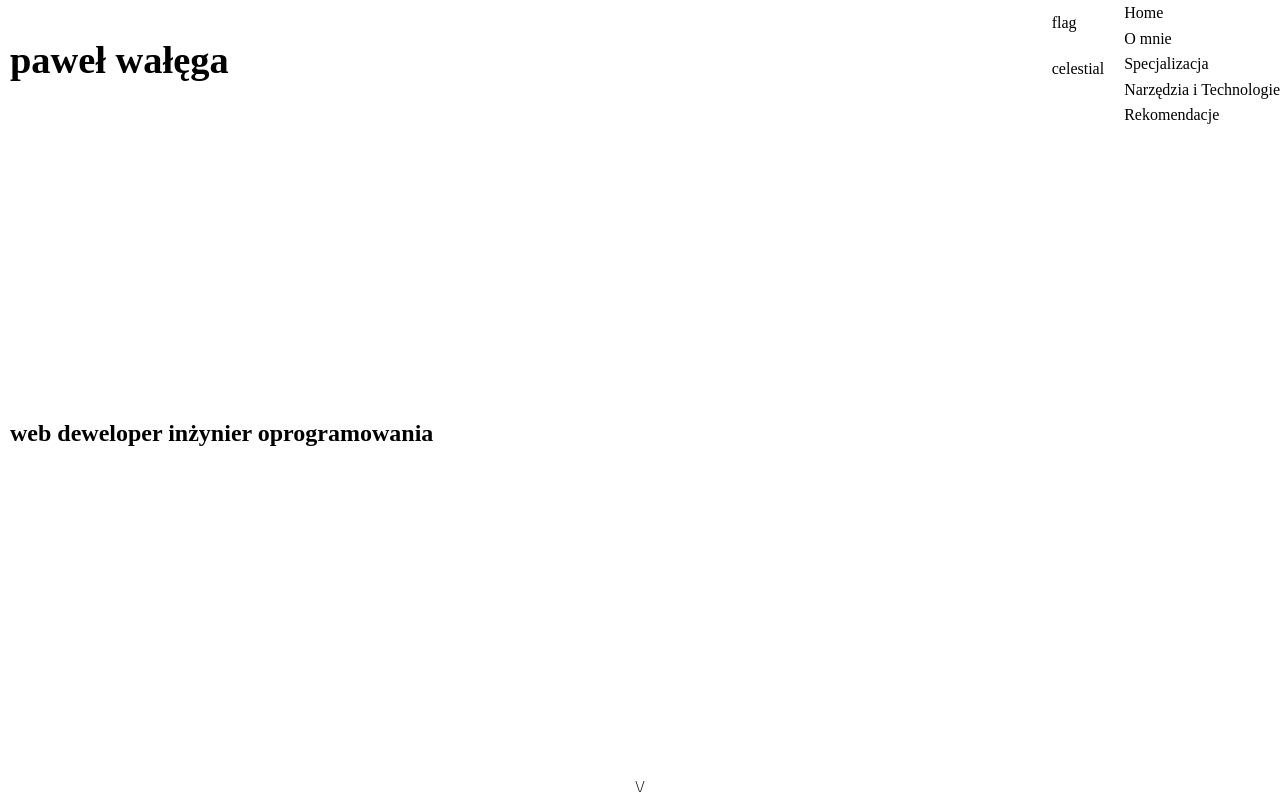
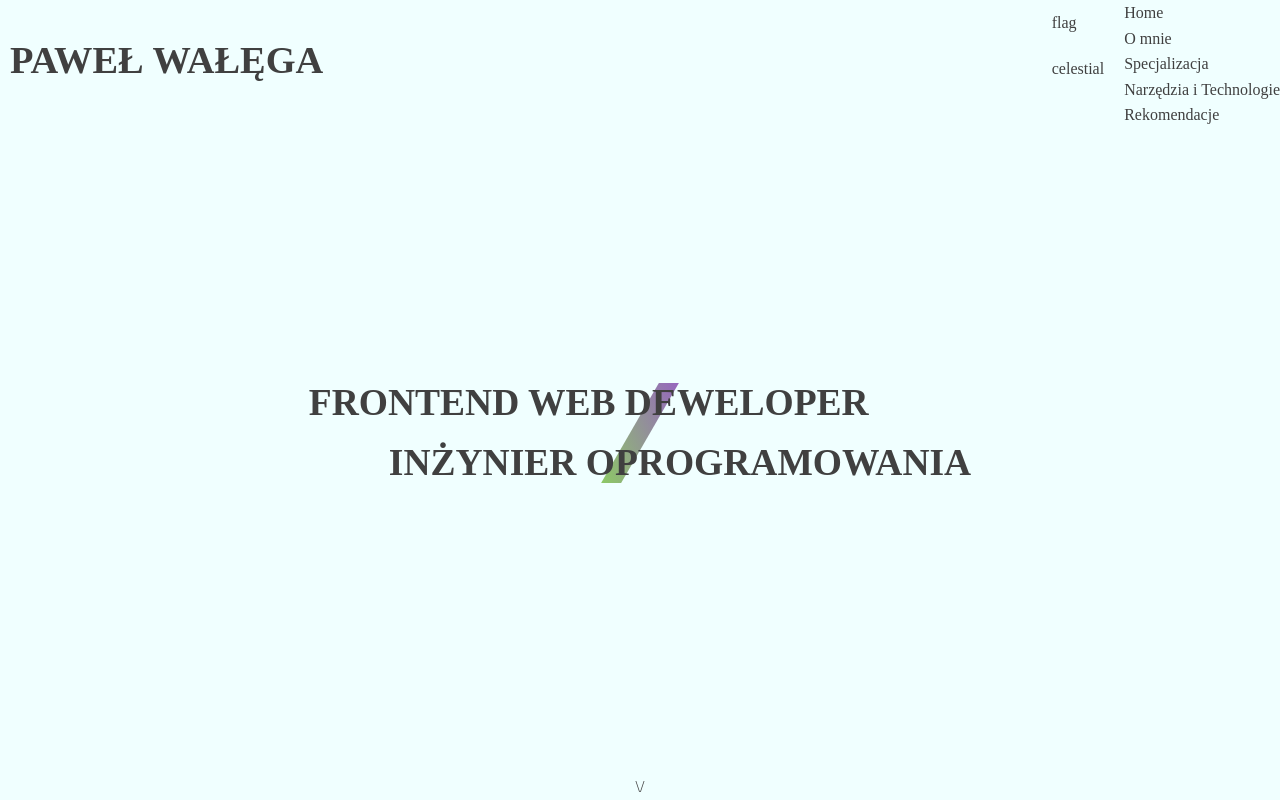
Before and after one commit to PawelWalega/pw.pl, a website: page index.html in a window 1280 px wide. Drawn offline with nearby package versions, Linux system fonts and the light colour scheme; files that its build step writes are made by us from their sources; a web font is replaced by a local one.

Commit message:
adjusted css of professions header

```diff
--- a/index.html
+++ b/index.html
@@ -38,13 +38,17 @@
         </div>
         <div class="welcome__2">
 
-          <h2 class="welcome__profession"><span class="welcome__profession-web-dev">
-              web deweloper
-            </span>
-            <span class="welcome__profession-engineer">
-              inżynier oprogramowania
-            </span>
-          </h2>
+          <div class="welcome__profession">
+            <h2 class="welcome__professions">
+              <div class="welcome__profession-web-dev">
+                frontend web deweloper
+              </div>
+              <div class="welcome__profession-engineer">
+                inżynier oprogramowania
+              </div>
+            </h2>
+            <div class="welcome__separator"></div>
+          </div>
 
         </div>
         <button type="button" class="welcome__scroll-btn">\/</button>
--- a/sass/abstract/_variables.scss
+++ b/sass/abstract/_variables.scss
@@ -2,5 +2,10 @@
 
 // FONT
 $ff: var(--main-font);
+$c-font: var(--color-font);
+$c-main: var(--color-main);
+$c-sec: var(--color-sec);
+$c-bg: var(--color-bg);
+$grad: linear-gradient(225deg, var(--color-main) 0%, var(--color-sec) 100%);
 // OTHER
 $menu-h: 30px;
--- a/sass/base/_base.scss
+++ b/sass/base/_base.scss
@@ -33,11 +33,18 @@
 }
 :root {
 	--main-font: 'Beleren Bold';
+	--color-font: #404040;
+	--color-main: rgb(90, 0, 148);
+	--color-sec: rgb(75, 165, 0);
+	--color-bg: #f0ffff;
 }
 
 body {
 	box-sizing: border-box;
+	background-color: $c-bg;
+	color: $c-font;
 }
+// background: linear-gradient(225deg, var(--color-main) 0%, var(--color-sec) 100%);
 
 *,
 *::after,
--- a/sass/sections/_welcome.scss
+++ b/sass/sections/_welcome.scss
@@ -3,6 +3,7 @@
 	min-height: 100vh;
 	flex-direction: column;
 	justify-content: space-between;
+	text-transform: uppercase;
 	&__1 {
 	}
 	&__2 {
@@ -10,10 +11,30 @@
 	&__name {
 	}
 	&__profession {
+		align-self: center;
+		position: relative;
+		display: flex;
+		justify-content: center;
+		font-size: 2.5rem;
+		&s {
+			z-index: 1;
+			position: relative;
+		}
 		&-web-dev {
 		}
 		&-engineer {
+			margin-left: 8rem;
 		}
+	}
+	&__separator {
+		position: absolute;
+		top: 8%;
+		opacity: .6;
+		z-index: 0;
+		transform: skewX(-30deg);
+		height: 10rem;
+		width: 2rem;
+		background: $grad;
 	}
 
 	&__scroll-btn {
```
